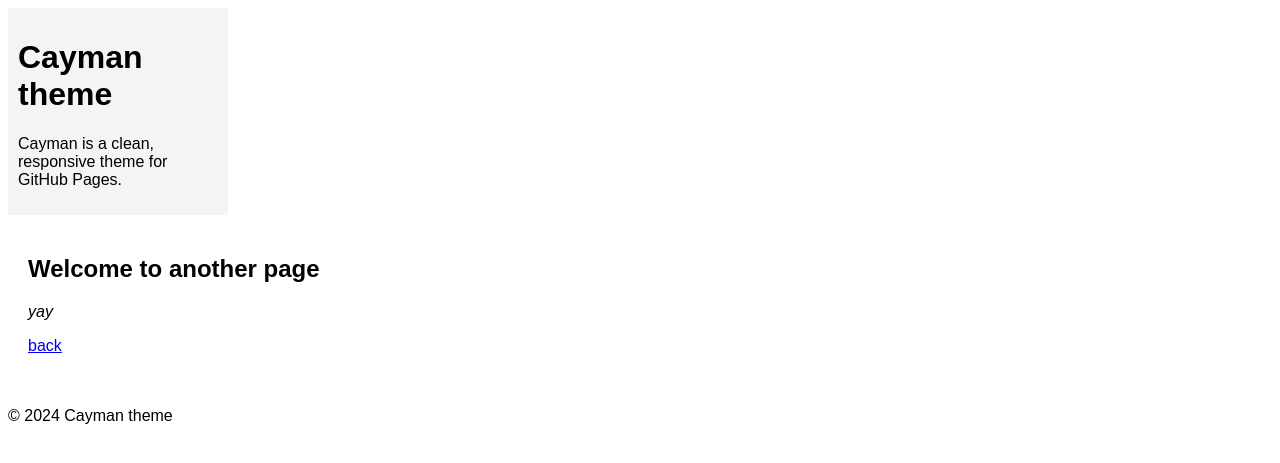
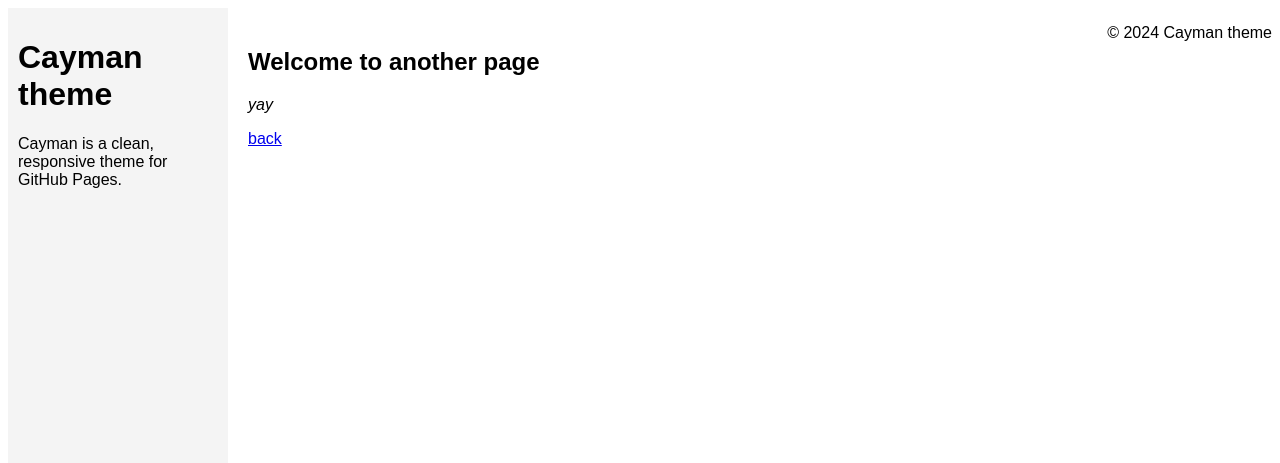
Before and after one commit to HarukiToreda/Meshtastic-Experiments, a Jekyll site: the page built from _theme/another-page.md, in a window 1280 px wide. Shown: the top 463 px of the page. Built offline with Jekyll 4.4.1, drawn with Linux system fonts in a browser that asks for light colours.

Commit message:
Update default.html

```diff
--- a/_theme/_layouts/default.html
+++ b/_theme/_layouts/default.html
@@ -8,15 +8,18 @@
   <style>
     body {
       display: flex;
-      flex-direction: column;
+      flex-direction: row; /* Change to row to align sidebar and content side by side */
       font-family: Arial, sans-serif;
     }
     .sidebar {
       width: 200px;
       padding: 10px;
       background: #f4f4f4;
+      height: 100vh; /* Make the sidebar take the full height */
+      position: fixed; /* Fix the sidebar in place */
     }
     .content {
+      margin-left: 220px; /* Ensure content is not hidden behind the fixed sidebar */
       flex: 1;
       padding: 20px;
     }
```
